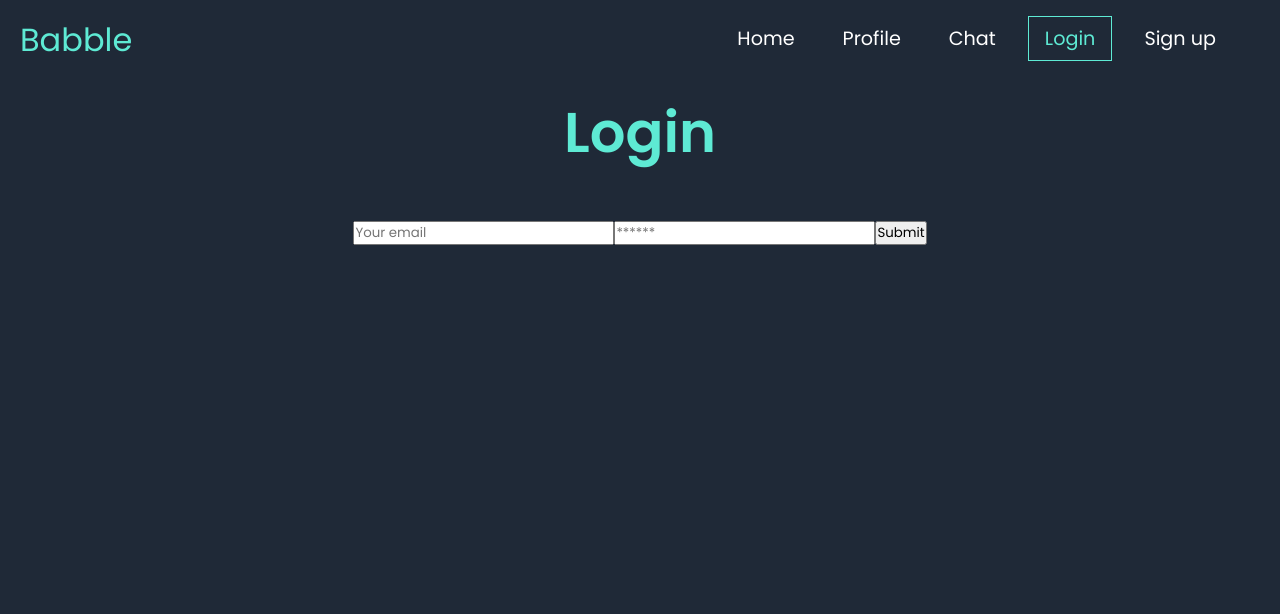
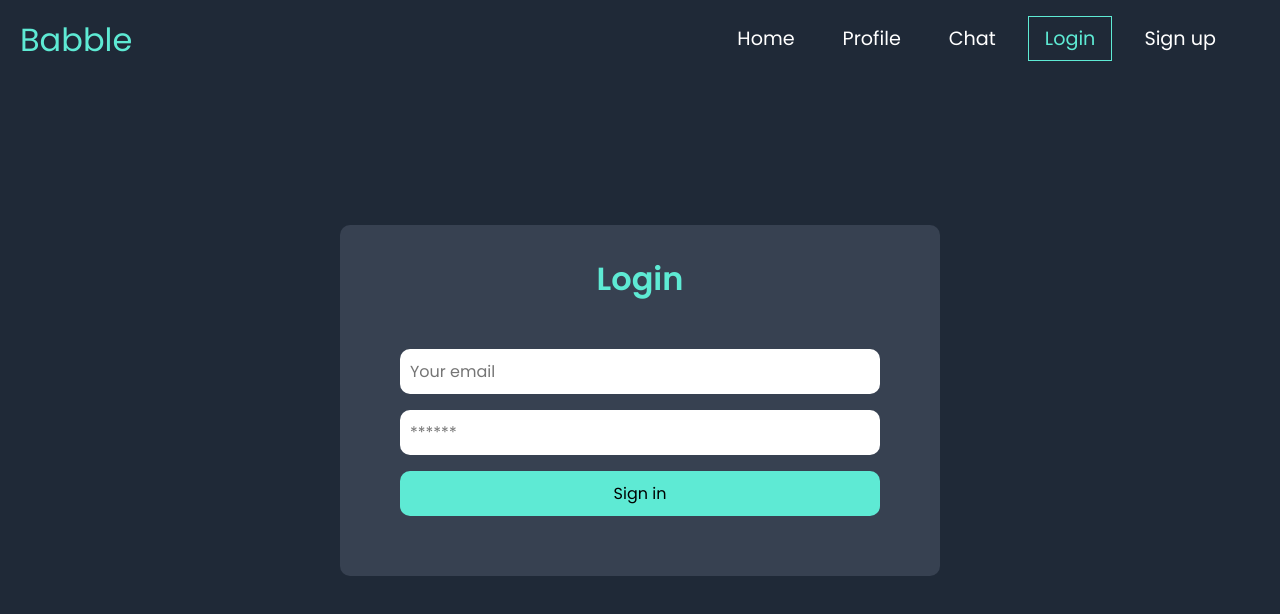
Before and after one commit to JohnPac15/babble-app, a React (Create React App) app in the folder client/: page /login in a window 1280 px wide. Shown: the top 614 px of the page. Built offline with nearby package versions, Linux system fonts and the light colour scheme.

Commit message:
styled login and signup page

```diff
--- a/client/src/index.css
+++ b/client/src/index.css
@@ -22,9 +22,7 @@ body {
 
 .pages {
   color: var(--primary-color);
-  text-align: center;
-  font-size: 3.5rem;
-  margin-top: 10px;
+
 }
 
 .chat-wrapper {
@@ -37,3 +35,54 @@ body {
 button {
   cursor: pointer;
 }
+
+.form-container {
+  display: flex;
+  width: 100%;
+  height: 80vh;
+  justify-content: center;
+  align-items: center;
+
+}
+
+.form-container .wrapper {
+  background-color: #374151;
+  width: 600px;
+  border-radius: 10px;
+  padding: 30px;
+
+}
+
+.form-container form {
+  display: flex;
+  flex-direction: column;
+  padding: 30px;
+}
+
+.form-container form input {
+  margin-top: 1rem;
+  font-size: 1rem;
+  outline-color: #2dd4bf;
+  border-radius: 10px;
+  border: none;
+  padding: 10px;
+}
+
+.form-container form button {
+  margin-top: 1rem;
+  border-radius: 10px;
+  border: none;
+  padding: 10px;
+  font-size: 1rem;
+  background-color: #5eead4;
+  transition: all 0.5s ease;
+}
+
+.form-container form button:hover {
+  background-color: #2dd4bf;
+}
+
+.form-container .title {
+  font-size: 2rem;
+  text-align: center;
+}
--- a/client/src/pages/Login.jsx
+++ b/client/src/pages/Login.jsx
@@ -1,7 +1,7 @@
-import React, { useState } from 'react';
+import React, { useState } from "react";
 
 const Login = (props) => {
-  const [formState, setFormState] = useState({ email: '', password: '' });
+  const [formState, setFormState] = useState({ email: "", password: "" });
 
   // update state based on form input changes
   const handleChange = (event) => {
@@ -19,44 +19,40 @@ const Login = (props) => {
 
     // clear form values
     setFormState({
-      email: '',
-      password: '',
+      email: "",
+      password: "",
     });
   };
 
   return (
-    <main >
-      <div >
-        <div >
-          <h4 >Login</h4>
-          <div >
+    <div className="form-container">
+      <div className="wrapper">
+        <h4 className="title">Login</h4>
         <form onSubmit={handleFormSubmit}>
           <input
-                className='form-input'
-                placeholder='Your email'
-                name='email'
-                type='email'
-                id='email'
+            className="form-input"
+            placeholder="Your email"
+            name="email"
+            type="email"
+            id="email"
             value={formState.email}
             onChange={handleChange}
           />
+
           <input
-                className='form-input'
-                placeholder='******'
-                name='password'
-                type='password'
-                id='password'
+            className="form-input"
+            placeholder="******"
+            name="password"
+            type="password"
+            id="password"
             value={formState.password}
             onChange={handleChange}
           />
-              <button  type='submit'>
-                Submit
-              </button>
+
+          <button type="submit">Sign in</button>
         </form>
       </div>
     </div>
-      </div>
-    </main>
   );
 };
 
--- a/client/src/pages/Signup.jsx
+++ b/client/src/pages/Signup.jsx
@@ -19,10 +19,9 @@ const Signup = () => {
   };
 
   return (
-    <main >
-      <div >
-        <div >
-          <h4 >Sign Up</h4>
+      <div className='form-container'>
+        <div className='wrapper'>
+          <h4  className='title'>Sign Up</h4>
           <div >
             <form onSubmit={handleFormSubmit}>
               <input
@@ -53,13 +52,12 @@ const Signup = () => {
                 onChange={handleChange}
               />
               <button  type='submit'>
-                Submit
+                Register
               </button>
             </form>
           </div>
         </div>
       </div>
-    </main>
   );
 };
 
```
Lines whose indentation alone changed are shown as unchanged.
